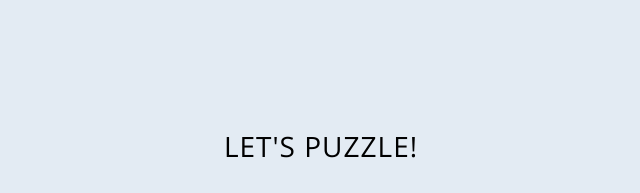
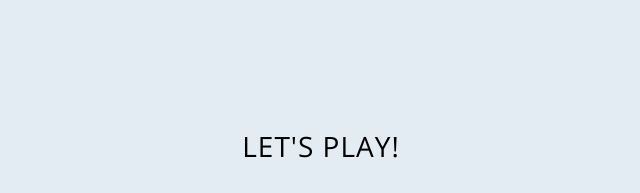
Before and after one commit to malinjansson/15-puzzle, a React (Vite) app: page / in a window 1280 px wide. Shown: the top 193 px of the page, without its empty margins (319-959 px from the left). Built offline with nearby package versions, Linux system fonts and the light colour scheme.

Commit message:
added Hurray when the player is winning

```diff
--- a/src/components/Heading.tsx
+++ b/src/components/Heading.tsx
@@ -1,5 +1,9 @@
-export const Heading = () => {
+type headingProps = {
+  winStatus: boolean;
+}
+
+export const Heading = (props: headingProps) => {
     return (
-        <h2>Let's puzzle!</h2>
+      <h2>{props.winStatus ? "Hurray! 🎉" : "Let's Play!"}</h2>
       );
 }
```
